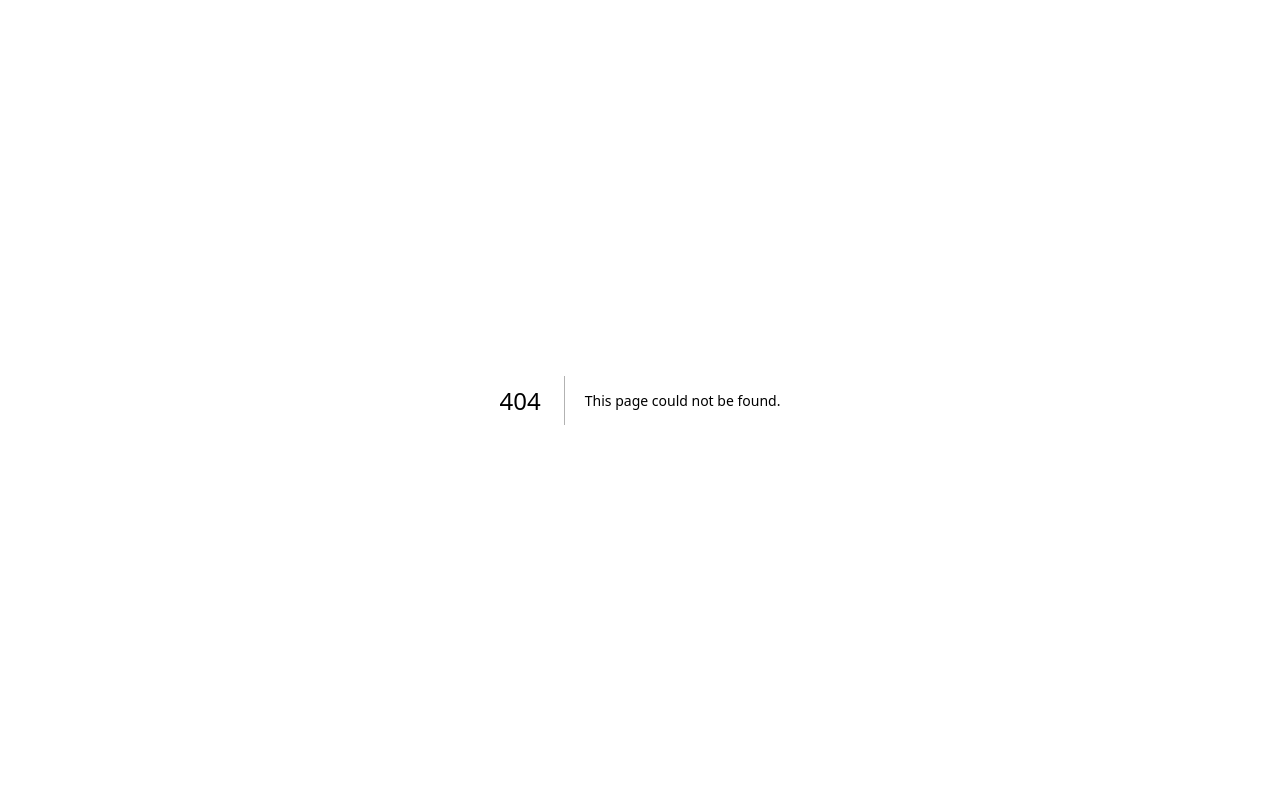
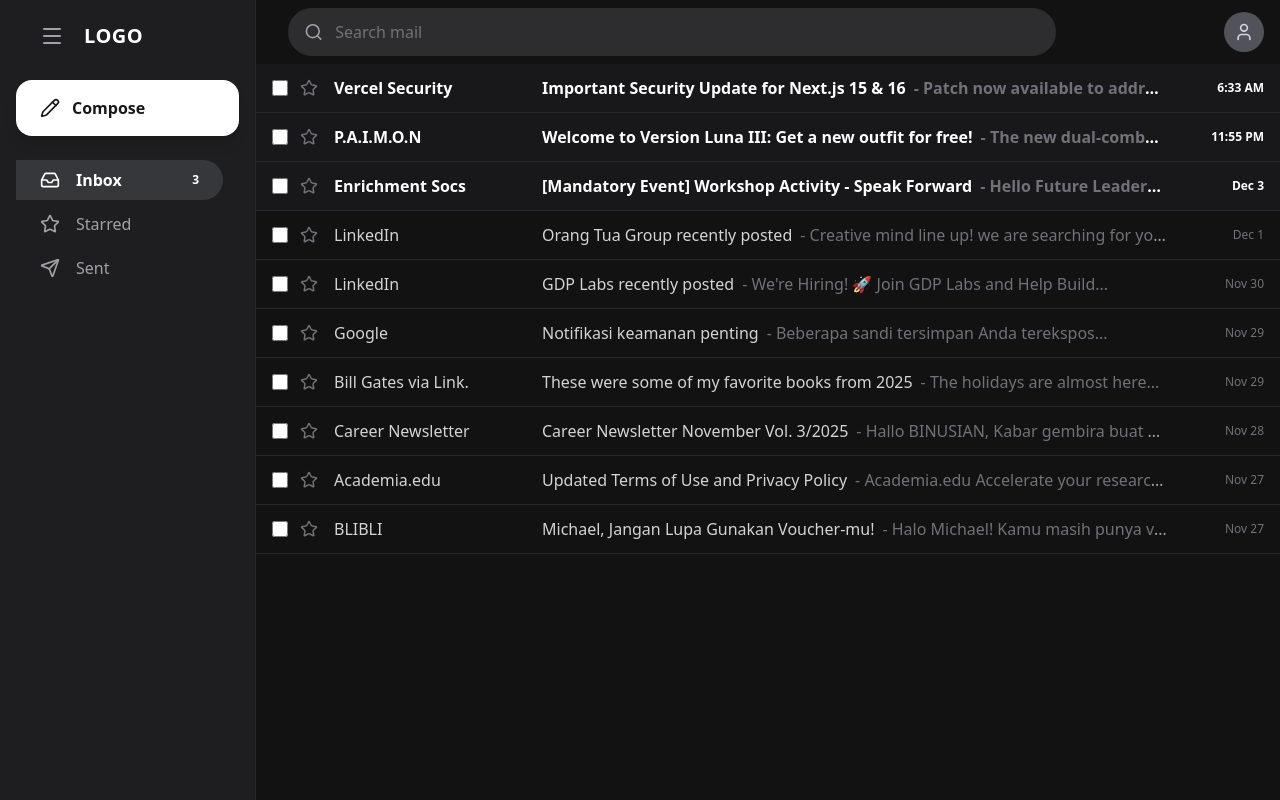
Before and after one commit to anca234/my-app, a Next.js app: page /dashboard in a window 1280 px wide. Before the commit this address had no page. Built offline with nearby package versions, Linux system fonts and the light colour scheme.

Commit message:
dashboard

```diff
--- /dev/null
+++ b/app/dashboard/page.tsx
@@ -0,0 +1,184 @@
+"use client";
+
+import { useState } from "react";
+import {
+  Menu, Search, User, Pencil, Inbox, Star, Send,
+  File, MoreVertical, ChevronLeft, ChevronRight
+} from "lucide-react";
+
+// Data Dummy (Sama seperti sebelumnya)
+const DUMMY_EMAILS = [
+  { id: 1, sender: "Vercel Security", title: "Important Security Update for Next.js 15 & 16", snippet: "Patch now available to address vulnerability...", date: "6:33 AM", isRead: false },
+  { id: 2, sender: "P.A.I.M.O.N", title: "Welcome to Version Luna III: Get a new outfit for free!", snippet: "The new dual-combat form character 'Durin'...", date: "11:55 PM", isRead: false },
+  { id: 3, sender: "Enrichment Socs", title: "[Mandatory Event] Workshop Activity - Speak Forward", snippet: "Hello Future Leaders! Ever wondered how to tackle...", date: "Dec 3", isRead: false },
+  { id: 4, sender: "LinkedIn", title: "Orang Tua Group recently posted", snippet: "Creative mind line up! we are searching for your talent...", date: "Dec 1", isRead: true },
+  { id: 5, sender: "LinkedIn", title: "GDP Labs recently posted", snippet: "We're Hiring! 🚀 Join GDP Labs and Help Build...", date: "Nov 30", isRead: true },
+  { id: 6, sender: "Google", title: "Notifikasi keamanan penting", snippet: "Beberapa sandi tersimpan Anda terekspos...", date: "Nov 29", isRead: true },
+  { id: 7, sender: "Bill Gates via Link.", title: "These were some of my favorite books from 2025", snippet: "The holidays are almost here...", date: "Nov 29", isRead: true },
+  { id: 8, sender: "Career Newsletter", title: "Career Newsletter November Vol. 3/2025", snippet: "Hallo BINUSIAN, Kabar gembira buat kalian...", date: "Nov 28", isRead: true },
+  { id: 9, sender: "Academia.edu", title: "Updated Terms of Use and Privacy Policy", snippet: "Academia.edu Accelerate your research...", date: "Nov 27", isRead: true },
+  { id: 10, sender: "BLIBLI", title: "Michael, Jangan Lupa Gunakan Voucher-mu!", snippet: "Halo Michael! Kamu masih punya voucher...", date: "Nov 27", isRead: true },
+];
+
+export default function DashboardPage() {
+  const [activeTab, setActiveTab] = useState("Inbox");
+
+  // State untuk Mengatur Sidebar (Buka/Tutup)
+  const [isSidebarOpen, setIsSidebarOpen] = useState(true);
+
+  return (
+    <div className="flex h-screen w-full bg-[#18181b] text-zinc-300 font-sans overflow-hidden">
+
+      {/* === SIDEBAR (KIRI) === */}
+      <aside
+        className={`
+          flex-shrink-0 flex flex-col bg-[#1E1E20] border-r border-zinc-800 transition-all duration-300 ease-in-out
+          ${isSidebarOpen ? 'w-64 p-4' : 'w-[72px] py-4 px-2 items-center'}
+        `}
+      >
+
+        {/* Header Sidebar (Menu & Logo) */}
+        <div className={`flex items-center mb-6 ${isSidebarOpen ? 'px-4 gap-3' : 'justify-center'}`}>
+          <button
+            onClick={() => setIsSidebarOpen(!isSidebarOpen)}
+            className="p-2 hover:bg-zinc-700 rounded-full transition-colors"
+          >
+            <Menu className="text-zinc-400 hover:text-white" />
+          </button>
+
+          {/* Logo hanya muncul jika sidebar terbuka */}
+          {isSidebarOpen && (
+            <span className="text-xl font-semibold text-white tracking-wide transition-opacity duration-300">
+              LOGO
+            </span>
+          )}
+        </div>
+
+        {/* Tombol Compose */}
+        <button
+          className={`
+            flex items-center bg-white text-zinc-900 font-semibold mb-6 hover:bg-zinc-200 transition-all shadow-lg
+            ${isSidebarOpen ? 'gap-3 px-6 py-4 rounded-2xl mx-0' : 'justify-center p-3 rounded-xl w-12 h-12'}
+          `}
+        >
+          <Pencil size={20} />
+          {/* Teks Compose hilang jika sidebar tertutup */}
+          {isSidebarOpen && <span>Compose</span>}
+        </button>
+
+        {/* Menu Navigasi */}
+        <nav className="flex flex-col gap-1 w-full">
+          <NavItem
+            icon={<Inbox size={20} />}
+            label="Inbox"
+            isActive={activeTab === "Inbox"}
+            onClick={() => setActiveTab("Inbox")}
+            count={3}
+            isOpen={isSidebarOpen} // Kirim props status sidebar
+          />
+          <NavItem
+            icon={<Star size={20} />}
+            label="Starred"
+            isActive={activeTab === "Starred"}
+            onClick={() => setActiveTab("Starred")}
+            isOpen={isSidebarOpen}
+          />
+          <NavItem
+            icon={<Send size={20} />}
+            label="Sent"
+            isActive={activeTab === "Sent"}
+            onClick={() => setActiveTab("Sent")}
+            isOpen={isSidebarOpen}
+          />
+        </nav>
+      </aside>
+
+
+      {/* === MAIN CONTENT (KANAN) === */}
+      <main className="flex-1 flex flex-col min-w-0 bg-[#121212]">
+
+        {/* Header Atas */}
+        <header className="h-16 flex items-center justify-between px-4 py-2 bg-[#121212]">
+
+          {/* Search Bar */}
+          <div className="flex items-center flex-1 max-w-3xl bg-[#2D2D30] rounded-full px-4 py-3 mx-4">
+            <Search size={20} className="text-zinc-400 mr-3" />
+            <input
+              type="text"
+              placeholder="Search mail"
+              className="bg-transparent border-none outline-none text-white w-full placeholder:text-zinc-500"
+            />
+          </div>
+
+          {/* Profile Avatar */}
+          <div className="w-10 h-10 rounded-full bg-zinc-600 flex items-center justify-center cursor-pointer hover:ring-2 hover:ring-zinc-500">
+             <User className="text-zinc-300" size={20} />
+          </div>
+        </header>
+
+        {/* Daftar Email */}
+        <div className="flex-1 overflow-y-auto">
+          {DUMMY_EMAILS.map((mail) => (
+            <div
+              key={mail.id}
+              className={`
+                group flex items-center gap-4 px-4 py-3 border-b border-zinc-800 cursor-pointer
+                hover:bg-[#1f1f22] hover:shadow-md transition-all
+                ${!mail.isRead ? 'bg-[#18181b] text-white font-semibold' : 'bg-[#121212] text-zinc-400'}
+              `}
+            >
+              <div className="flex items-center gap-3 text-zinc-500">
+                <input type="checkbox" className="w-4 h-4 border-zinc-600 rounded bg-transparent accent-zinc-500" />
+                <Star size={18} className="hover:text-yellow-500 cursor-pointer" />
+              </div>
+
+              <div className={`w-48 truncate ${!mail.isRead ? 'text-white' : 'text-zinc-300'}`}>
+                {mail.sender}
+              </div>
+
+              <div className="flex-1 truncate">
+                <span className={!mail.isRead ? 'text-white' : 'text-zinc-300'}>{mail.title}</span>
+                <span className="text-zinc-500 ml-2">- {mail.snippet}</span>
+              </div>
+
+              <div className={`text-xs w-20 text-right ${!mail.isRead ? 'text-white font-bold' : 'text-zinc-500'}`}>
+                {mail.date}
+              </div>
+
+            </div>
+          ))}
+        </div>
+      </main>
+    </div>
+  );
+}
+
+// Komponen NavItem yang sudah di-update
+function NavItem({ icon, label, isActive, onClick, count, isOpen }: any) {
+  return (
+    <div
+      onClick={onClick}
+      className={`
+        flex items-center cursor-pointer transition-all duration-200
+        ${isOpen
+          ? 'px-6 py-2 rounded-r-full mr-4 justify-between' // Mode Lebar
+          : 'justify-center py-3 w-12 h-12 rounded-full mx-auto' // Mode Kecil (Lingkaran)
+        }
+        ${isActive
+          ? 'bg-[#36373A] text-white font-bold'
+          : 'text-zinc-400 hover:bg-[#2b2b2e]'
+        }
+      `}
+      title={!isOpen ? label : ""} // Munculkan tooltip saat hover di mode kecil
+    >
+      <div className={`flex items-center ${isOpen ? 'gap-4' : ''}`}>
+        {icon}
+        {/* Text hanya muncul jika isOpen = true */}
+        {isOpen && <span>{label}</span>}
+      </div>
+
+      {/* Badge Angka hanya muncul jika isOpen = true */}
+      {isOpen && count && <span className="text-xs font-bold">{count}</span>}
+    </div>
+  )
+}
```
